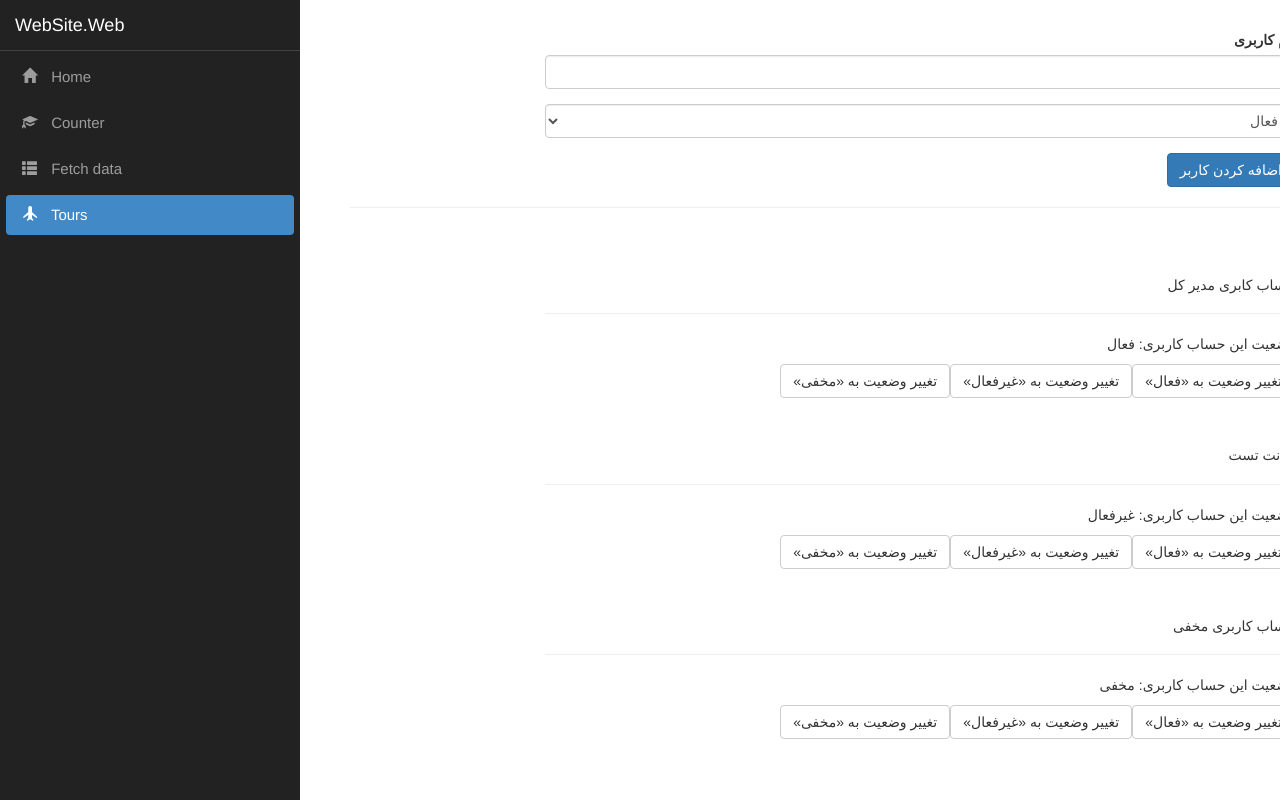
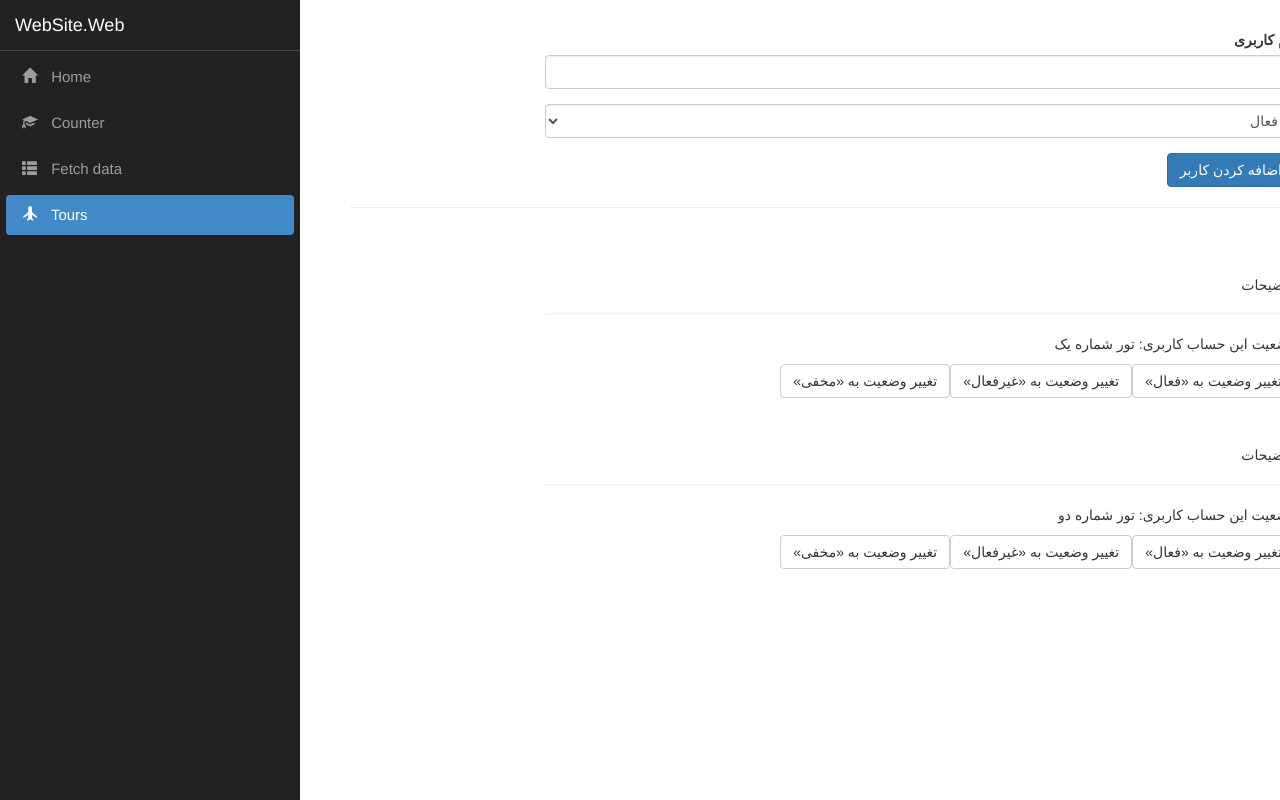
Before and after one commit to Ali-Nobakht/WebSite, an Angular app in the folder WebSite.Web/ClientApp/: page /Tours in a window 1280 px wide. Shown: the top 800 px of the page. Built offline with nearby package versions, Linux system fonts and the light colour scheme.

Commit message:
Update Tour

```diff
--- a/WebSite.Web/ClientApp/src/app/tours/tour-edit/tour-edit.component.html
+++ b/WebSite.Web/ClientApp/src/app/tours/tour-edit/tour-edit.component.html
@@ -16,7 +16,7 @@
         </div>
         <button
                 class="btn btn-primary"
-                (click)="onCreateAccount(accountName.value, status.value)">
+                (click)="onCreateTour(accountName.value, status.value)">
             اضافه کردن کاربر
         </button>
     </div>
--- a/WebSite.Web/ClientApp/src/app/tours/tour-edit/tour-edit.component.ts
+++ b/WebSite.Web/ClientApp/src/app/tours/tour-edit/tour-edit.component.ts
@@ -14,8 +14,8 @@ export class TourEditComponent implements OnInit {
   ngOnInit() {
   }
 
-  onCreateAccount(accountName: string, accountStatus: string) {
-      this.tourService.addAccount(accountName, accountStatus);
+  onCreateTour(accountName: string, accountStatus: string) {
+      this.tourService.addTour(accountName, accountStatus);
 
   }
 }
--- a/WebSite.Web/ClientApp/src/app/tours/tour.service.ts
+++ b/WebSite.Web/ClientApp/src/app/tours/tour.service.ts
@@ -1,35 +1,39 @@
-import {EventEmitter, Injectable} from "@angular/core";
+import { EventEmitter, Injectable } from "@angular/core";
 
 @Injectable()
 export class TourService {
-  accounts = [
+    tours = [
         {
-        name: 'حساب کابری مدیر کل',
-        status: 'فعال'
+            Id: 1,
+            RecordStatusId: 1,
+            Title: "تور شماره یک",
+            Description: "توضیحات",
         },
         {
-        name: 'اکانت تست',
-        status: 'غیرفعال'
+            Id: 2,
+            RecordStatusId: 1,
+            Title: "تور شماره دو",
+            Description: "توضیحات",
         },
-    {
-        name: 'حساب کاربری مخفی',
-        status: 'مخفی'
-    }
     ];
-constructor(){
+    constructor() {
 
     }
 
-statusUpdated = new EventEmitter<string>();
+    titleUpdated = new EventEmitter<string>();
 
-addAccount(name: string, status:string){
-    this.accounts.push({name: name, status: status});
-   // this.loggingService.logStatusChanged(status);
+
+    addTour( title: string, description: string) {
+        this.tours.push({
+            Id: 1,
+            RecordStatusId: 1,
+            Title: title,
+            Description: description
+        });
     }
 
-updateStatus(id: number, status:string){
-    this.accounts[id].status = status;
-   // this.loggingService.logStatusChanged(status);
+    updateTitle(id: number, title: string) {
+        this.tours[id].Title = title;
     }
 
 }
--- a/WebSite.Web/ClientApp/src/app/tours/tour/tour.component.html
+++ b/WebSite.Web/ClientApp/src/app/tours/tour/tour.component.html
@@ -2,9 +2,9 @@
 <br>
 <div class="row">
     <div class="col-xs-12 col-md-8 col-md-offset-2">
-        <h5>{{ account.name }}</h5>
+        <h5>{{ tour.Description }}</h5>
         <hr>
-        <p>وضعیت این حساب کاربری: {{ account.status }}</p>
+        <p>وضعیت این حساب کاربری: {{ tour.Title }}</p>
         <button class="btn btn-default" (click)="onSetTo('فعال')">تغییر وضعیت به «فعال»</button>
         <button class="btn btn-default" (click)="onSetTo('غیرفعال')">تغییر وضعیت به «غیرفعال»</button>
         <button class="btn btn-default" (click)="onSetTo('مخفی')">تغییر وضعیت به «مخفی»</button>
--- a/WebSite.Web/ClientApp/src/app/tours/tour/tour.component.ts
+++ b/WebSite.Web/ClientApp/src/app/tours/tour/tour.component.ts
@@ -8,7 +8,10 @@ import {TourService} from "../tour.service";
 })
 export class TourComponent implements OnInit {
 
-  @Input() account: { name: string, status: string }
+
+
+
+  @Input() tour: { Id:number,RecordStatusId:number ,Title: string, Description: string  }
   @Input() id: number;
 
 
@@ -18,10 +21,11 @@ export class TourComponent implements OnInit {
   ngOnInit() {
   }
 
-  onSetTo(status: string) {
-      this.tourService.updateStatus(this.id, status);
-      this.tourService.statusUpdated.emit(status);
-      // this.loggingService.logStatusChanged(status);
+  onSetTo(title: string) {
+      this.tourService.updateTitle(this.id, title);
+      this.tourService.titleUpdated.emit(title);
+     // this.tourService.updateStatus(this.id, status);
+    //  this.tourService.statusUpdated.emit(status);
   }
 
 }
--- a/WebSite.Web/ClientApp/src/app/tours/tours/tours.component.html
+++ b/WebSite.Web/ClientApp/src/app/tours/tours/tours.component.html
@@ -6,8 +6,8 @@
     </div>
     <hr>
     <app-tour
-            *ngFor="let acc of accounts; let i= index"
+            *ngFor="let t of tours; let i= index"
             [id]="i"
-            [account]="acc"    >
+            [tour]="t"    >
     </app-tour>
 </div>
--- a/WebSite.Web/ClientApp/src/app/tours/tours/tours.component.ts
+++ b/WebSite.Web/ClientApp/src/app/tours/tours/tours.component.ts
@@ -8,15 +8,15 @@ import {TourService} from "../tour.service";
 })
 export class ToursComponent implements OnInit {
 
-  accounts: { name: string, status: string }[] = []
+  tours: {Id:number,RecordStatusId:number ,Title: string, Description: string }[] = []
 
     constructor(private tourService: TourService) {
 
     }
 
     ngOnInit() {
-        this.accounts = this.tourService.accounts;
-        console.log('account update')
+        this.tours = this.tourService.tours;
+
     }
 
 }
```
Also changed, not shown: 5 other files (tests, documents, lock files or other folders). Lines whose indentation alone changed are shown as unchanged.
